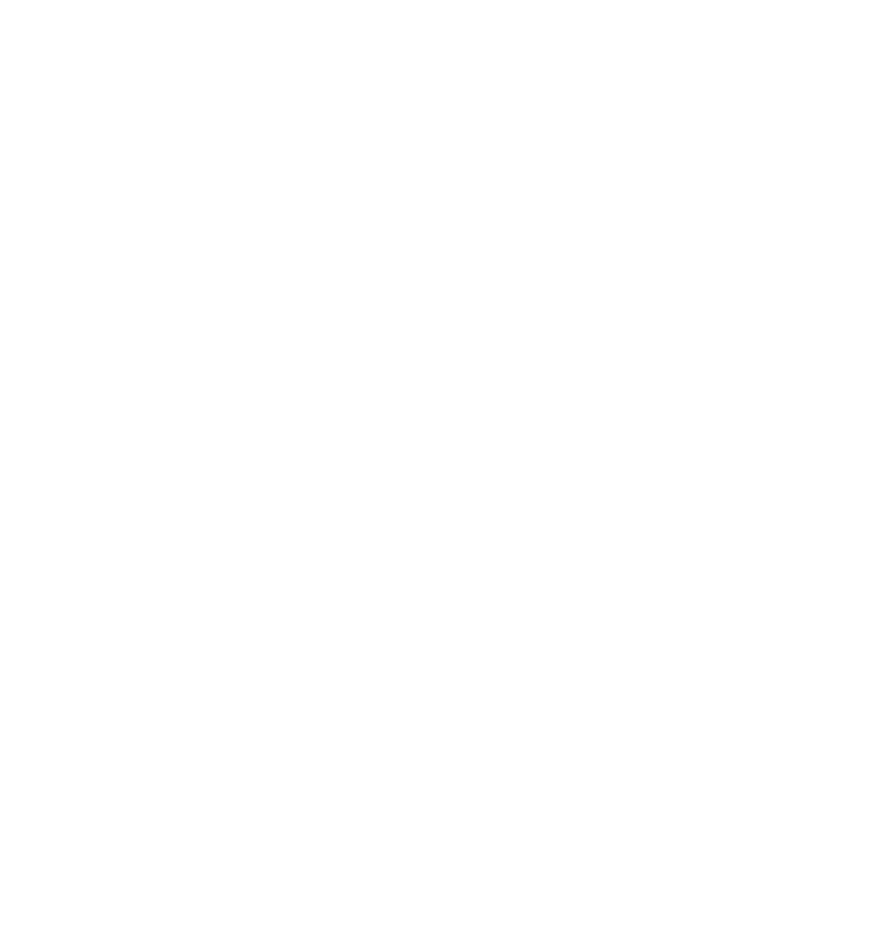
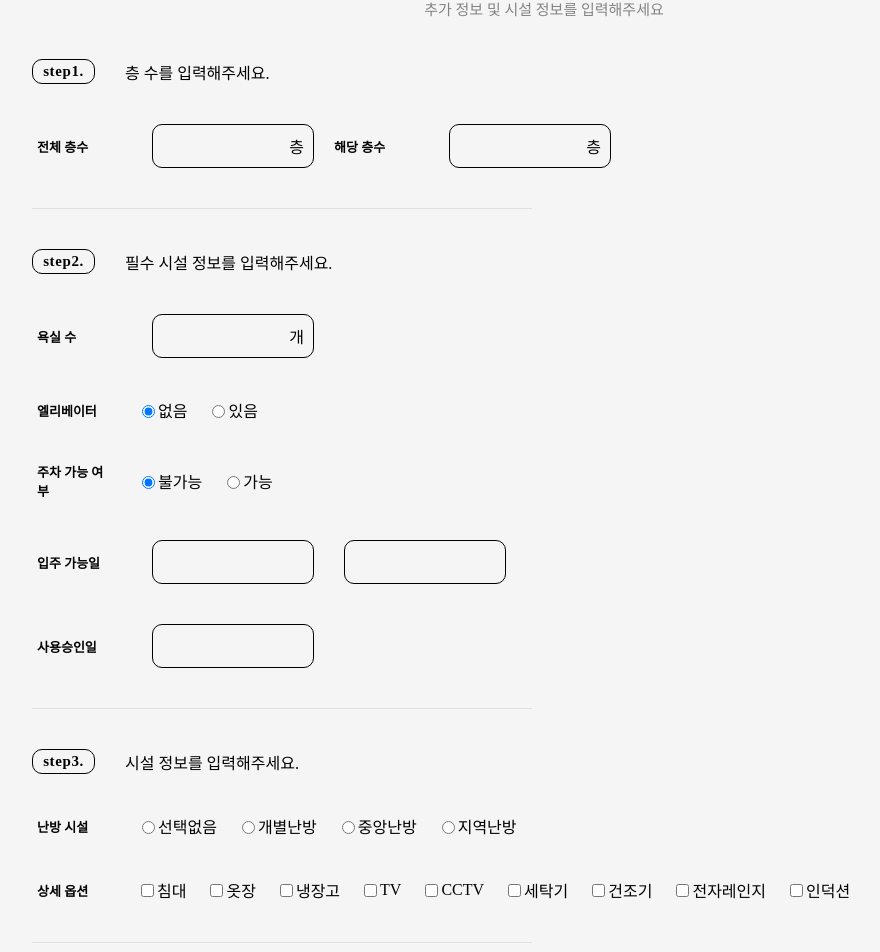
Before and after one commit to YAGEUM-YAGEUM/Yageum_Frontend, a Next.js app: page /register/secondStep in a window 1280 px wide. Shown: the part 480-1432 px from the top of the page, without its empty margins (96-976 px from the left). Before the commit the page ends 816 px from the top, so only its background shows below. Built offline with nearby package versions, Linux system fonts and the light colour scheme.

Commit message:
feat: secondstep 페이지 초기 구현(css 수정 필요)

```diff
--- a/src/app/register/secondStep/page.tsx
+++ b/src/app/register/secondStep/page.tsx
@@ -1,25 +1,251 @@
-// import styled from 'styled-components';
+import { useState } from 'react';
+import styled from 'styled-components';
 import NextButton from '@/components/register/nextButton';
 import Spacer from '@/components/common/Spacer';
+import StepButton from '@/components/register/stepButton';
+import HLine from '@/components/register/hLine';
+import FormTitle from '@/components/register/formTitle';
+import InputField from '@/components/register/inputField';
+import CurrentStep from '@/components/register/currentStep';
 
-// export interface secondValues {
-//   active_floor: number;
-//   total_floor: number;
-//   location: string;
-// }
+const Container = styled.div`
+  display: flex;
+  align-items: center;
+  justify-content: center;
+  flex-direction: column;
+`;
 
-function SecondStep({
-  next,
-}: {
-  // defaultValues?: Partial<secondValues>;
-  next: () => void;
-}) {
+const Title = styled.div`
+  font-weight: bold;
+  font-size: 45px;
+  margin: 30px;
+`;
+
+const AdditionalInfoContainer = styled.div`
+  margin-top: 30px;
+  background-color: #f5f5f5;
+  width: 80vw;
+  display: flex;
+  flex-direction: column;
+  align-items: center;
+  justify-content: center;
+  border-radius: 12px;
+  padding: 20px 40px;
+`;
+
+const Step = styled.div`
+  display: flex;
+  flex-direction: column;
+  width: 100%;
+`;
+
+const FormRow = styled.div`
+  display: flex;
+  flex-direction: row;
+  align-items: center;
+  margin: 20px 0px;
+  width: 100%;
+`;
+
+const InfoTitle = styled.div`
+  font-size: 25px;
+  font-weight: bold;
+  text-align: center;
+`;
+
+const InfoHelp = styled.div`
+  font-size: 15px;
+  color: #848484;
+  text-align: center;
+  margin-bottom: 20px;
+`;
+
+const RadioButton = styled.label`
+  margin-right: 20px;
+  display: flex;
+  align-items: center;
+`;
+
+const Checkbox = styled.label`
+  margin-right: 20px;
+  display: flex;
+  align-items: center;
+`;
+
+function SecondStep({ next }: { next: () => void }) {
+  const [parkingOption, setParkingOption] = useState<string>('불가능');
+  const [elevatorOption, setElevatorOption] = useState<string>('없음');
+
+  const handleParkingChange = (event: React.ChangeEvent<HTMLInputElement>) => {
+    setParkingOption(event.target.value);
+  };
+
+  const handleElevatorChange = (event: React.ChangeEvent<HTMLInputElement>) => {
+    setElevatorOption(event.target.value);
+  };
+
   return (
-    <>
-      <Spacer size={20} />
-      <NextButton onClick={next} />
-      <Spacer size={80} />
-    </>
+    <Container>
+      <Title>매물등록</Title>
+      <CurrentStep step={2} />
+      <AdditionalInfoContainer>
+        <Spacer size={50} />
+        <InfoTitle>추가 정보</InfoTitle>
+        <Spacer size={30} />
+        <InfoHelp>추가 정보 및 시설 정보를 입력해주세요</InfoHelp>
+
+        <Step>
+          <FormRow>
+            <StepButton num={1} />
+            <div style={{ marginLeft: '10px' }}>층 수를 입력해주세요.</div>
+          </FormRow>
+          <FormRow>
+            <FormTitle title="전체 층수" />
+            <InputField unit="층" />
+            <FormTitle title="해당 층수" />
+            <InputField unit="층" />
+          </FormRow>
+          <HLine />
+        </Step>
+
+        <Step>
+          <FormRow>
+            <StepButton num={2} />
+            <div style={{ marginLeft: '10px' }}>
+              필수 시설 정보를 입력해주세요.
+            </div>
+          </FormRow>
+          <FormRow>
+            <FormTitle title="욕실 수" />
+            <InputField unit="개" />
+          </FormRow>
+          <FormRow>
+            <FormTitle title="엘리베이터" />
+            <RadioButton>
+              <input
+                type="radio"
+                value="없음"
+                checked={elevatorOption === '없음'}
+                onChange={handleElevatorChange}
+              />
+              없음
+            </RadioButton>
+            <RadioButton>
+              <input
+                type="radio"
+                value="있음"
+                checked={elevatorOption === '있음'}
+                onChange={handleElevatorChange}
+              />
+              있음
+            </RadioButton>
+          </FormRow>
+          <FormRow>
+            <FormTitle title="주차 가능 여부" />
+            <RadioButton>
+              <input
+                type="radio"
+                value="불가능"
+                checked={parkingOption === '불가능'}
+                onChange={handleParkingChange}
+              />
+              불가능
+            </RadioButton>
+            <RadioButton>
+              <input
+                type="radio"
+                value="가능"
+                checked={parkingOption === '가능'}
+                onChange={handleParkingChange}
+              />
+              가능
+            </RadioButton>
+            {parkingOption === '가능' && <InputField unit="대" />}
+          </FormRow>
+          <FormRow>
+            <FormTitle title="입주 가능일" />
+            <InputField unit="" />
+            <InputField unit="" />
+          </FormRow>
+          <FormRow>
+            <FormTitle title="사용승인일" />
+            <InputField unit="" />
+          </FormRow>
+          <HLine />
+        </Step>
+
+        <Step>
+          <FormRow>
+            <StepButton num={3} />
+            <div style={{ marginLeft: '10px' }}>시설 정보를 입력해주세요.</div>
+          </FormRow>
+          <FormRow>
+            <FormTitle title="난방 시설" />
+            <RadioButton>
+              <input type="radio" value="선택없음" name="heating" />
+              선택없음
+            </RadioButton>
+            <RadioButton>
+              <input type="radio" value="개별난방" name="heating" />
+              개별난방
+            </RadioButton>
+            <RadioButton>
+              <input type="radio" value="중앙난방" name="heating" />
+              중앙난방
+            </RadioButton>
+            <RadioButton>
+              <input type="radio" value="지역난방" name="heating" />
+              지역난방
+            </RadioButton>
+          </FormRow>
+          <FormRow>
+            <FormTitle title="상세 옵션" />
+            <Checkbox>
+              <input type="checkbox" />
+              침대
+            </Checkbox>
+            <Checkbox>
+              <input type="checkbox" />
+              옷장
+            </Checkbox>
+            <Checkbox>
+              <input type="checkbox" />
+              냉장고
+            </Checkbox>
+            <Checkbox>
+              <input type="checkbox" />
+              TV
+            </Checkbox>
+            <Checkbox>
+              <input type="checkbox" />
+              CCTV
+            </Checkbox>
+            <Checkbox>
+              <input type="checkbox" />
+              세탁기
+            </Checkbox>
+            <Checkbox>
+              <input type="checkbox" />
+              건조기
+            </Checkbox>
+            <Checkbox>
+              <input type="checkbox" />
+              전자레인지
+            </Checkbox>
+            <Checkbox>
+              <input type="checkbox" />
+              인덕션
+            </Checkbox>
+          </FormRow>
+          <HLine />
+        </Step>
+
+        <Spacer size={20} />
+        <NextButton onClick={next} />
+        <Spacer size={80} />
+      </AdditionalInfoContainer>
+    </Container>
   );
 }
+
 export default SecondStep;
```
